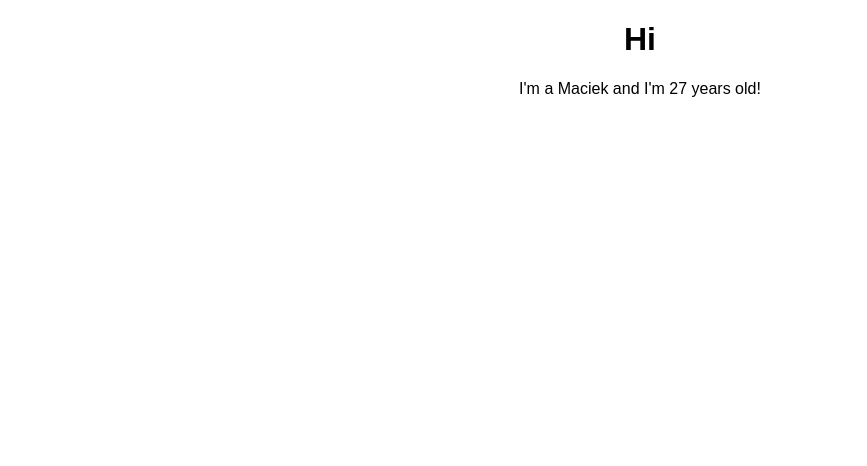
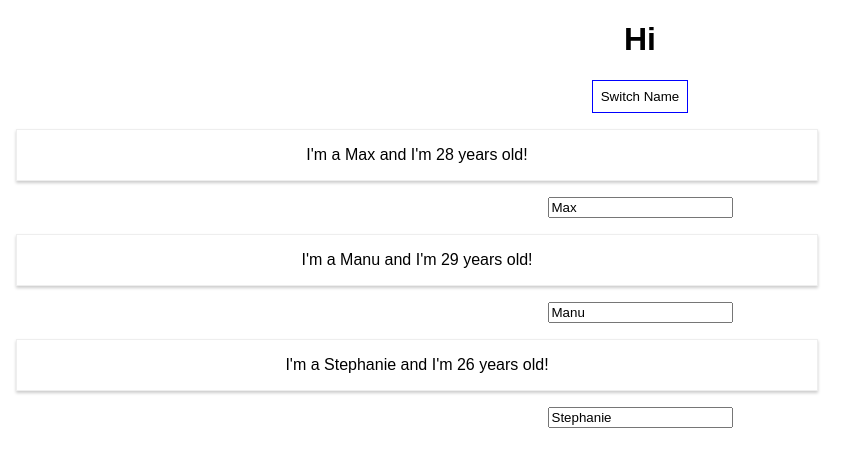
Before and after one commit to lofix/react-intro, a React (Create React App) app: page / in a window 1280 px wide. Shown: the top 466 px of the page, without its empty margins (0-867 px from the left). Built offline with nearby package versions, Linux system fonts and the light colour scheme.

Commit message:
add simple state handlers and css

```diff
--- a/src/App.js
+++ b/src/App.js
@@ -1,15 +1,53 @@
 import React, { Component } from 'react';
 import './App.css';
 import Person from './Person/Person';
+
 class App extends Component {
+  state = {
+    persons: [
+      { name: 'Max', age: 28},
+      { name: 'Manu', age: 29},
+      { name: 'Stephanie', age: 26}
+    ]
+  }
+
+  switchNameHandler = (newName) => {
+    this.setState({
+      persons: [
+        { name: newName, age: 28},
+        { name: 'Manu', age: 29},
+        { name: 'Stephanie', age: 27}
+      ]
+    })
+  }
+
+  nameChangedHandler = (event) => {
+    this.setState({
+      persons: [
+        { name: 'Max', age: 28},
+        { name: event.target.value, age: 29},
+        { name: 'Stephanie', age: 26}
+      ]
+    })
+  }
+
   render() {
     return (
       <div className="App">
         <h1>Hi</h1>
-        <Person name="Maciek" age="27"/>
+        <button onClick ={this.switchNameHandler.bind(this, "MAXXX")} >Switch Name</button>
+        <Person
+          name={this.state.persons[0].name}
+          age={this.state.persons[0].age} />
+        <Person
+          name={this.state.persons[1].name}
+          age={this.state.persons[1].age}
+          changed={this.nameChangedHandler} />
+        <Person
+          name={this.state.persons[2].name}
+          age={this.state.persons[2].age} />
       </div>
     );
-    // return React.createElement('div', {className: 'App'}, React.createElement('h1', null, "Hi"));
   }
 }
 
--- /dev/null
+++ b/src/Person/Person.css
@@ -0,0 +1,16 @@
+.Person {
+  width: 60%;
+  margin: auto;
+  border: 1px solid #eee;
+  box-shadow: 0 2px 3px #ccc;
+  padding: 16px;
+  text-align: center;
+  margin: 16px;
+}
+
+button {
+    background-color: white;
+    border: 1px solid blue;
+    padding: 8px;
+    cursor: pointer;
+}
--- a/src/Person/Person.js
+++ b/src/Person/Person.js
@@ -1,7 +1,14 @@
 import React, {Component} from 'react';
+import './Person.css';
 class person extends Component {
+
   render(){
-    return <p>I'm a {this.props.name} and I'm {this.props.age} years old!</p>;
+    return (
+      <div>
+        <p className="Person" onClick={this.props.click}>I'm a {this.props.name} and I'm {this.props.age} years old!</p>
+        <input type="text" onChange={this.props.changed} value={this.props.name}/>
+      </div>
+    );
   }
 }
 
```
